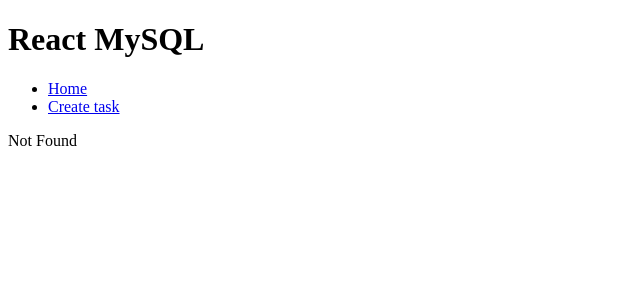
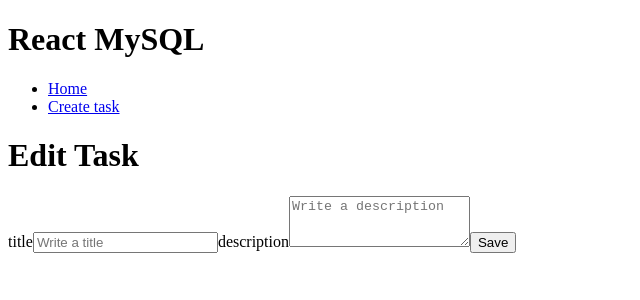
Before and after one commit to Omr30/MernStack-MySQL, a React (Vite) app in the folder client/: page /edit/1 in a window 1280 px wide. Before the commit this address had no page. Shown: the top 300 px of the page, without its empty margins (0-640 px from the left). Built offline with nearby package versions, Linux system fonts and the light colour scheme; no server answers.

Commit message:
Update tasks Frontend

```diff
--- a/client/src/App.jsx
+++ b/client/src/App.jsx
@@ -12,6 +12,7 @@
         <Routes>
           <Route path='/' element={<TasksPage />} />
           <Route path='/new' element={<TaskForm />} />
+          <Route path='/edit/:id' element={<TaskForm />} />
           <Route path='*' element={<NotFound />} />
         </Routes>
       </TaskContextProvider>
--- a/client/src/api/tasks.api.js
+++ b/client/src/api/tasks.api.js
@@ -2,7 +2,7 @@
 
 const url = 'http://localhost:8080';
 
-const getTaskRequest = async() =>
+const getTasksRequest = async() =>
     await axios.get(`${url}/tasks`)
 
 
@@ -12,8 +12,17 @@
 const deleteTaskRequest = async(id) =>
     await axios.delete(`${url}/tasks/${id}`)
 
+
+const getTaskRequest = async(id) =>
+    await axios.get(`${url}/tasks/${id}`)
+
+const updateTaskRequest = async(id, newFields) =>
+    await axios.put(`${url}/tasks/${id}`, newFields)
+
 export {
     createTaskRequest,
+    getTasksRequest,
+    deleteTaskRequest,
     getTaskRequest,
-    deleteTaskRequest
+    updateTaskRequest
 }
--- a/client/src/components/TaskCard.jsx
+++ b/client/src/components/TaskCard.jsx
@@ -1,8 +1,10 @@
-import { useTasks } from "../context/TaskContext"
+import { useTasks } from "../context/TaskContext";
+import {useNavigate} from 'react-router-dom';
 
 const TaskCard = ({task}) => {
 
     const {deleteTask} = useTasks();
+    const navigate = useNavigate()
 
     return(
         <div>
@@ -11,7 +13,7 @@
             <span>{task.done === 1 ? "✔️" : "❌"}</span>
             <span>{task.createAt}</span>
             <button onClick={() => deleteTask(task.id)}>delete</button>
-            <button>edit</button>
+            <button onClick={() => navigate(`/edit/${task.id}`)}>edit</button>
         </div>
     )
 }
--- a/client/src/context/TaskContext.jsx
+++ b/client/src/context/TaskContext.jsx
@@ -1,5 +1,5 @@
 import { createContext, useContext, useState } from 'react';
-import { createTaskRequest, deleteTaskRequest, getTaskRequest } from '../api/tasks.api';
+import { createTaskRequest, deleteTaskRequest, getTaskRequest, getTasksRequest, updateTaskRequest } from '../api/tasks.api';
 
 const TaskContext = createContext();
 
@@ -16,7 +16,7 @@
     const [tasks, setTasks] = useState([]);
 
     async function loadTasks() {
-        const response =  await getTaskRequest()
+        const response =  await getTasksRequest()
        setTasks(response.data);
     }
 
@@ -38,9 +38,26 @@
         }
     }
 
+    const getTask = async(id) => {
+        try{
+            const response = await getTaskRequest(id)
+            return response.data
+        }catch(error){
+            console.error(error)
+        }
+    }
+
+    const updateTask = async(id, newFields) => {
+        try {
+            await updateTaskRequest(id, newFields);
+        } catch (error) {
+            console.error(error);
+        }
+    }
+
     return(
         <TaskContext.Provider
-            value={{ tasks, loadTasks, deleteTask, createTask }}
+            value={{ tasks, loadTasks, deleteTask, createTask, getTask, updateTask }}
         >
             {children}
         </TaskContext.Provider>
--- a/client/src/pages/TaskForm.jsx
+++ b/client/src/pages/TaskForm.jsx
@@ -1,20 +1,48 @@
 import {Form, Formik} from 'formik'
 import { useTasks } from '../context/TaskContext';
+import {useParams, useNavigate} from 'react-router-dom';
+import { useEffect } from 'react';
+import { useState } from 'react';
 
 const TaskForm = () => {
 
-    const {createTask} = useTasks()
+    const {createTask, getTask, updateTask} = useTasks()
+    const [task, setTask] = useState({
+        title: "",
+        description: ""
+    })
+
+    const params = useParams();
+    const navigate = useNavigate();
+
+    useEffect(() => {
+        if(params.id) {
+            const loadTask = async() => {
+                const task = await getTask(params.id)
+                setTask({
+                    title: task.title,
+                    description: task.description
+                });
+            }
+            loadTask();
+        }
+    })
 
     return (
     <div>
+        <h1>{
+              params.id ? "Edit Task" : "New Task"
+        }</h1>
         <Formik
-            initialValues={{
-                title: "",
-                description: "",
-            }}
-            onSubmit={async(values, actions) => {
-                createTask(values);
-                actions.resetForm();
+            initialValues={task}
+            enableReinitialize = {true}
+            onSubmit={async(values) => {
+                if(params.id){
+                    await updateTask(params.id, values)
+                    navigate('/');
+                }else {
+                    await createTask(values);
+                }
             }}
         >
         {({handleChange, handleSubmit, values, isSubmitting}) => (
```
